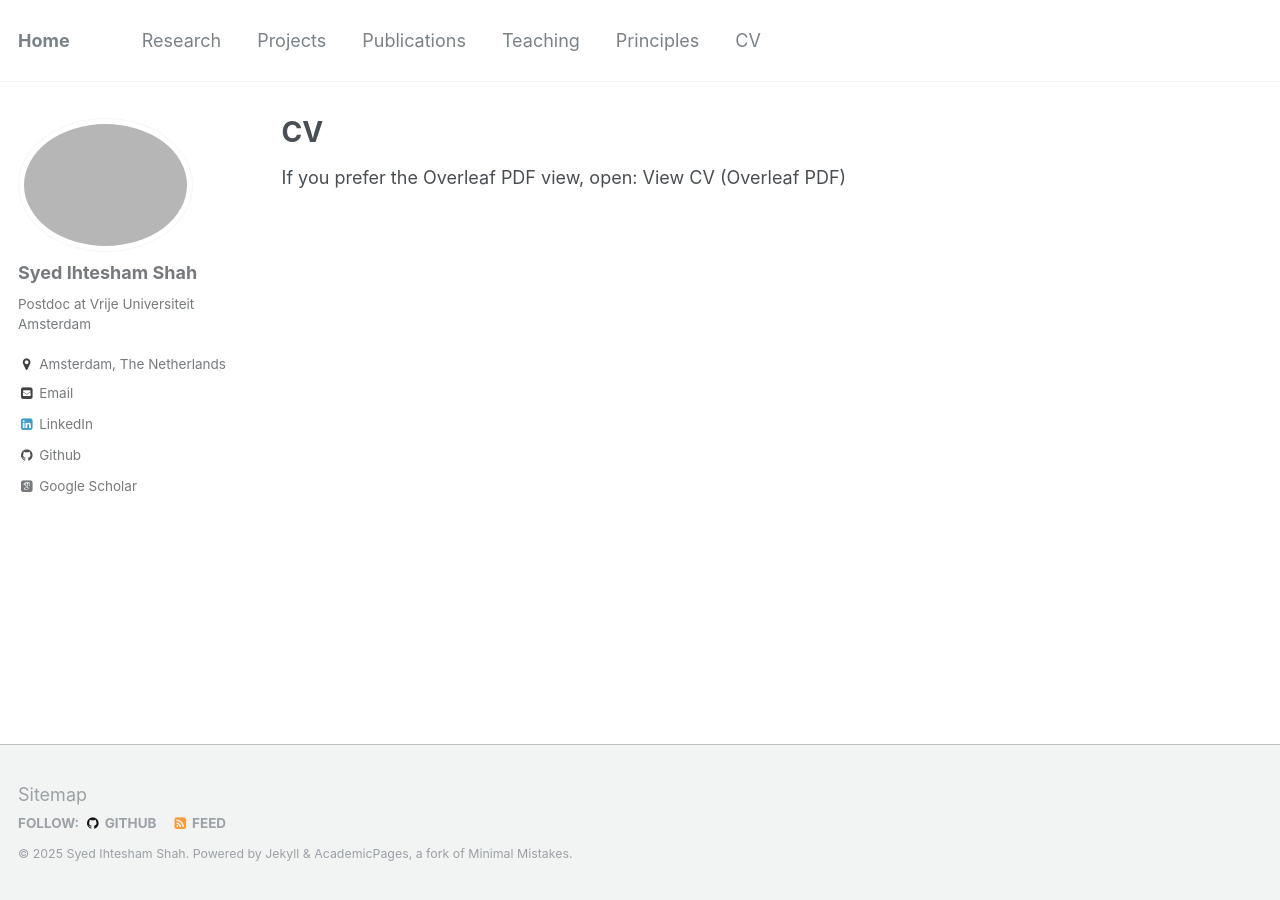
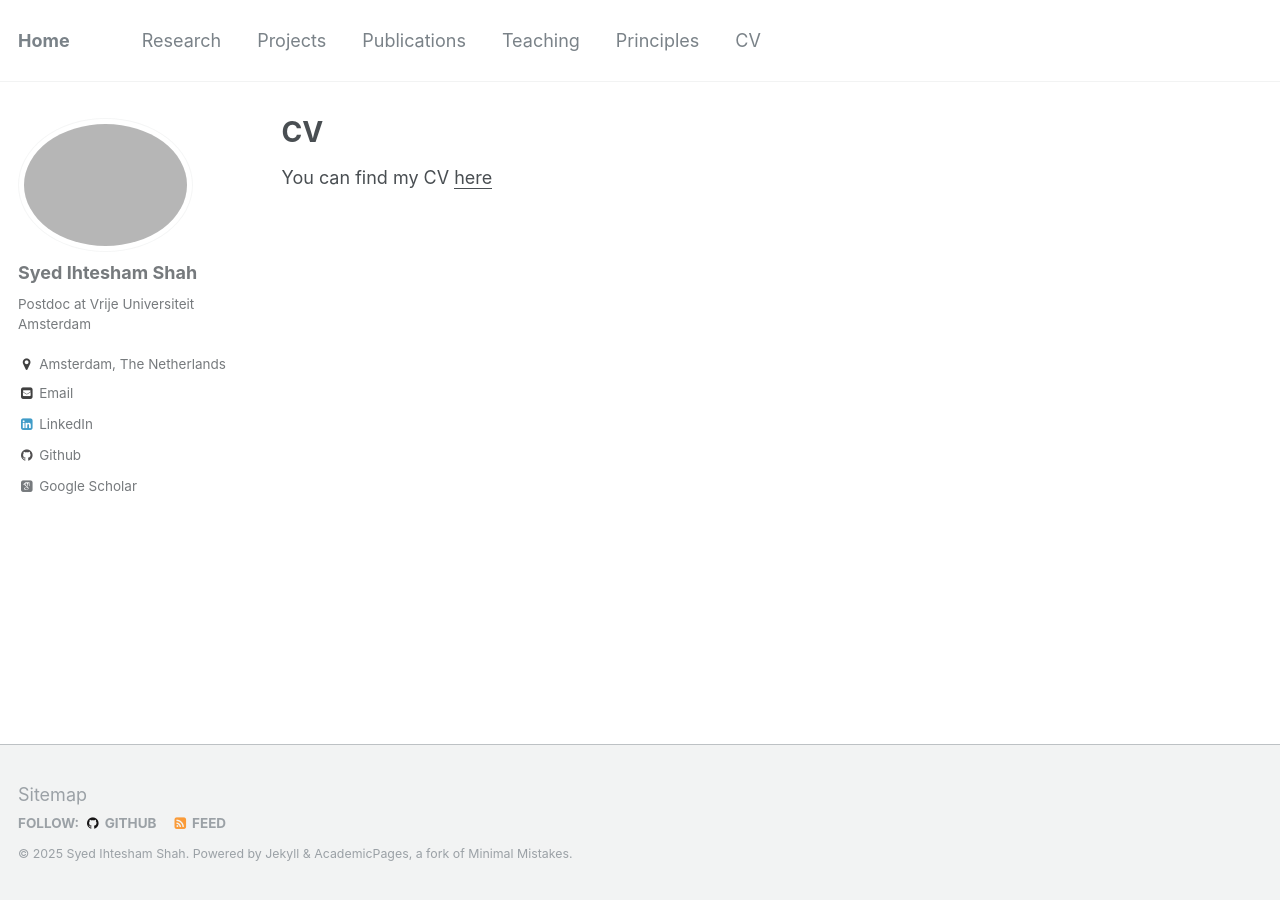
Before and after one commit to IhteshamShah/IhteshamShah.github.io, a Jekyll site: the page built from _pages/cv.md, in a window 1280 px wide. Built offline with Jekyll 4.4.1, drawn with Linux system fonts in a browser that asks for light colours; some web fonts are replaced.

Commit message:
changed details

```diff
--- a/_pages/cv.md
+++ b/_pages/cv.md
@@ -3,12 +3,10 @@ layout: archive
 title: "CV"
 permalink: /cv/
 author_profile: true
-#redirect_from:
-#  - /resume
+redirect_from:
+  - /resume
 ---
 
 {% include base_path %}
 
-
-
-If you prefer the Overleaf PDF view, open: <a href="https://www.overleaf.com/read/nbxbpphqcnpy.pdf" target="_blank" rel="noopener">View CV (Overleaf PDF)</a>
+You can find my CV <u><a href="/files/CV.pdf">here</a></u>
```
Also changed, not shown: 1 other file.
